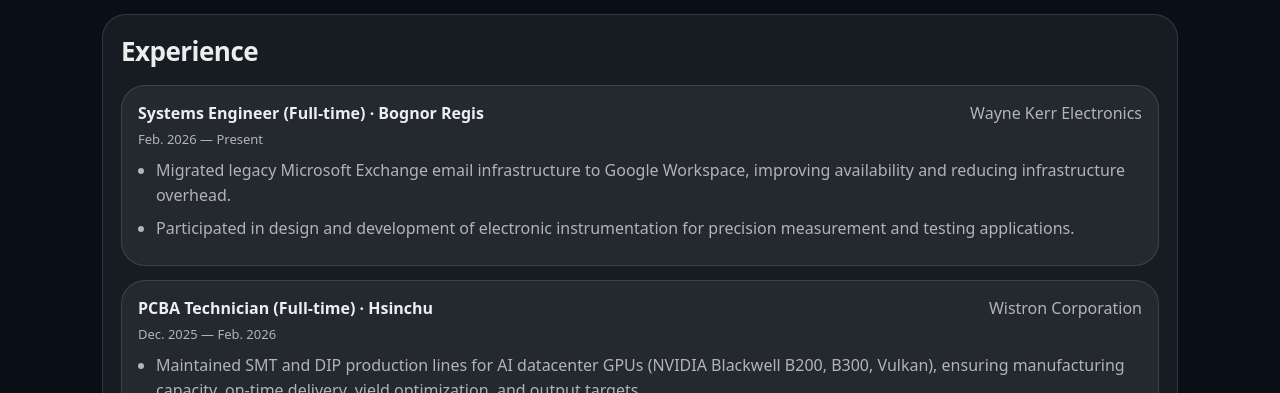
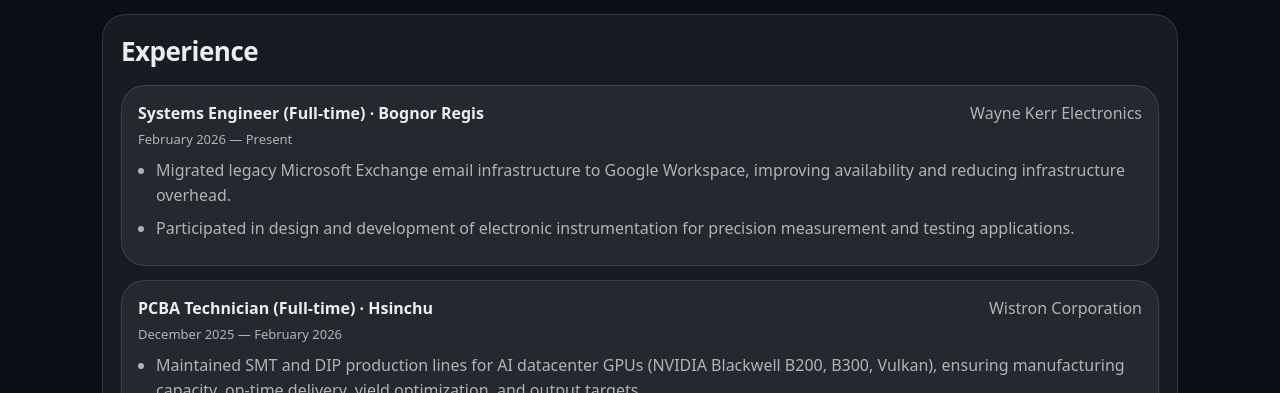
Before and after one commit to yiyanglin0102/personal-website, a React (Create React App) app: page / in a window 1280 px wide. Shown: the part 1480-1873 px from the top of the page. Built offline with nearby package versions, Linux system fonts and the light colour scheme.

Commit message:
Update Web UI month period typo

```diff
--- a/src/data.js
+++ b/src/data.js
@@ -801,7 +801,7 @@
 export const experience = [
   {
     company: "Wayne Kerr Electronics",
-    period: "Feb. 2026 — Present",
+    period: "February 2026 — Present",
     role: {
       en: "Systems Engineer (Full-time) · Bognor Regis",
       "zh-TW": "系統工程師（全職）· 博格諾里吉斯",
@@ -871,7 +871,7 @@
 
   {
     company: "Wistron Corporation",
-    period: "Dec. 2025 — Feb. 2026",
+    period: "December 2025 — February 2026",
     role: {
       en: "PCBA Technician (Full-time) · Hsinchu",
       "zh-TW": "PCBA 技術員（全職）· 新竹",
```
